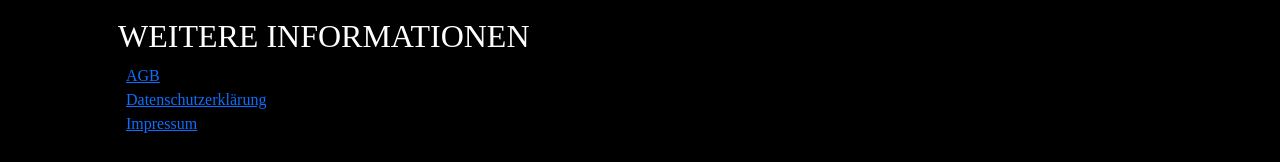
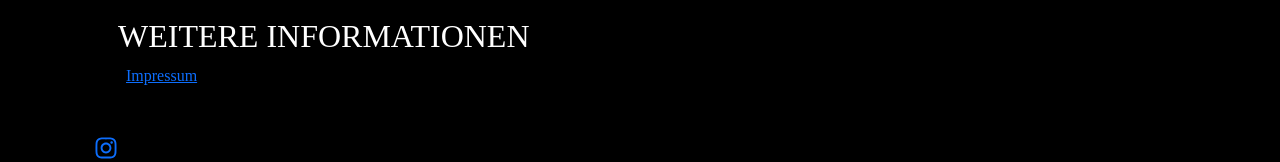
Before and after one commit to Muhammedshibilch/medusa, a React (Vite) app: page / in a window 1280 px wide. Shown: the part 6742-6904 px from the top of the page. Built offline with nearby package versions, Linux system fonts and the light colour scheme; a web font is replaced by a local one.

Commit message:
Update Footer.jsx

```diff
--- a/src/component/Footer.jsx
+++ b/src/component/Footer.jsx
@@ -22,9 +22,9 @@ const Footer = () => {
           <div className="flex flex-col md:flex-col md:mr-6 mb-6 md:mb-0">
             <h2 className="text-lg font-semibold mb-2 ms-4">WEITERE INFORMATIONEN</h2>
             <ul className="text-sm space-y-2">
-              <li className="text-red-500"><a href="#" className="text-red-500 no-underline">AGB</a></li>
-              <li className="text-red-500"><a href="#" className="text-red-500 no-underline">Datenschutzerklärung</a></li>
-              <li className="text-red-500"><a href="#" className="text-red-500 no-underline">Impressum</a></li>
+              {/* <li className="text-red-500"><a href="#" className="text-red-500 no-underline">AGB</a></li>
+              <li className="text-red-500"><a href="#" className="text-red-500 no-underline">Datenschutzerklärung</a></li> */}
+              <li className="text-red-500"><a href="/Impersum" className="text-red-500 no-underline">Impressum</a></li>
             </ul>
           </div>
 
```
